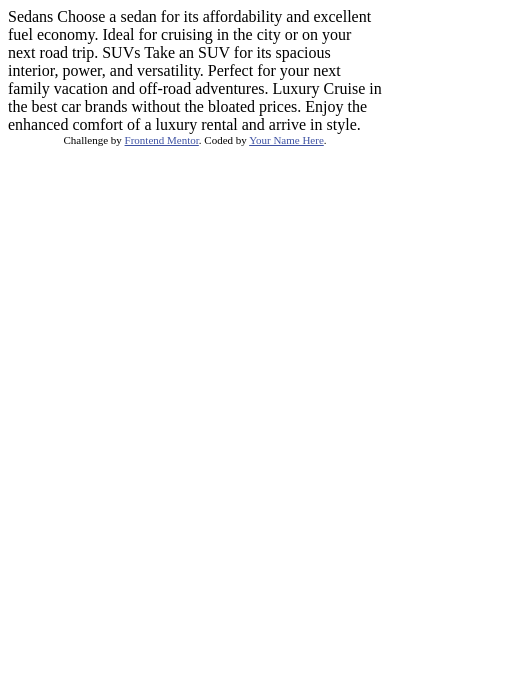
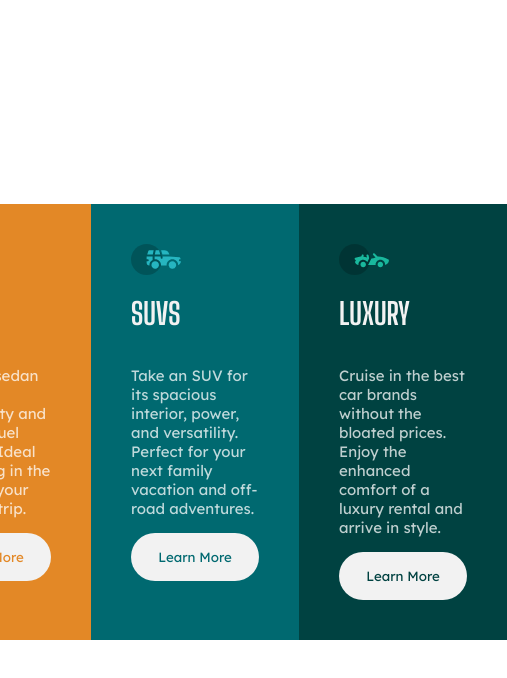
Before and after one commit to ucolinmee/frontendmentor-3ColumnCard, a plain HTML site: page index.html in a window 390 px wide. Shown: the whole page, 507 px wide, since content can reach past the window. Drawn offline with Linux system fonts and the light colour scheme.

Commit message:
Add basic html and css
all elements added and basic styling, left to adjust layout, active states and mobile view

```diff
--- a/index.html
+++ b/index.html
@@ -1,34 +1,67 @@
-<html lang="en"><head>
-    <meta charset="UTF-8">
-    <meta name="viewport" content="width=device-width, initial-scale=1.0"> <!-- displays site properly based on user's device -->
+<html lang="en">
+  <head>
+    <meta charset="UTF-8" />
+    <meta name="viewport" content="width=device-width, initial-scale=1.0" />
+    <!-- displays site properly based on user's device -->
 
-    <link rel="icon" type="image/png" sizes="32x32" href="./images/favicon-32x32.png">
+    <link
+      rel="icon"
+      type="image/png"
+      sizes="32x32"
+      href="./images/favicon-32x32.png"
+    />
+
+    <link rel="preconnect" href="https://fonts.googleapis.com" />
+    <link rel="preconnect" href="https://fonts.gstatic.com" crossorigin />
+    <link
+      href="https://fonts.googleapis.com/css2?family=Big+Shoulders+Display:wght@700&family=Lexend+Deca&display=swap"
+      rel="stylesheet"
+    />
+
+    <link rel="stylesheet" href="style.css" />
 
     <title>Frontend Mentor | 3-column preview card component</title>
-
-    <!-- Feel free to remove these styles or customise in your own stylesheet 👍 -->
-    <style>
-      .attribution { font-size: 11px; text-align: center; }
-      .attribution a { color: hsl(228, 45%, 44%); }
-    </style>
   </head>
   <body>
+    <div class="main">
+      <div class="card">
+        <div class="left column">
+          <img src="./images/icon-sedans.svg" />
+          <h1>SEDANS</h1>
+          <p>
+            Choose a sedan for its affordability and excellent fuel economy.
+            Ideal for cruising in the city or on your next road trip.
+          </p>
+          <button>Learn More</button>
+        </div>
+        <div class="middle column">
+          <img src="./images/icon-suvs.svg" />
+          <h1>SUVS</h1>
+          <p>
+            Take an SUV for its spacious interior, power, and versatility.
+            Perfect for your next family vacation and off-road adventures.
+          </p>
+          <button>Learn More</button>
+        </div>
+        <div class="right column">
+          <img src="./images/icon-luxury.svg" />
+          <h1>LUXURY</h1>
+          <p>
+            Cruise in the best car brands without the bloated prices. Enjoy the
+            enhanced comfort of a luxury rental and arrive in style.
+          </p>
+          <button>Learn More</button>
+        </div>
+      </div>
+    </div>
+  </body>
 
-    Sedans
-    Choose a sedan for its affordability and excellent fuel economy. Ideal for cruising in the city
-    or on your next road trip.
-
-    SUVs
-    Take an SUV for its spacious interior, power, and versatility. Perfect for your next family vacation
-    and off-road adventures.
-
-    Luxury
-    Cruise in the best car brands without the bloated prices. Enjoy the enhanced comfort of a luxury
-    rental and arrive in style.
-
+  <!-- <footer>
     <div class="attribution">
-      Challenge by <a href="https://www.frontendmentor.io?ref=challenge" target="_blank">Frontend Mentor</a>.
-      Coded by <a href="#">Your Name Here</a>.
+      Challenge by
+      <a href="https://www.frontendmentor.io?ref=challenge" target="_blank"
+        >Frontend Mentor</a
+      >. Coded by <a href="https://github.com/ucolinmee/">Colin Meehan</a>.
     </div>
-
-  </body></html>
+  </footer> -->
+</html>
--- /dev/null
+++ b/style.css
@@ -0,0 +1,77 @@
+body {
+  display: flex;
+  min-height: 80vh;
+  justify-content: center;
+  align-items: center;
+  font-size: 15px;
+}
+
+img {
+    width: 50px;
+}
+
+h1 {
+    color: hsl(0, 0%, 95%);
+    font-family: "Big Shoulders Display", sans-serif;
+}
+
+p {
+    color: hsla(0, 0%, 100%, 0.75);
+    font-family: "Lexend Deca", sans-serif;
+}
+
+button {
+    width: 8rem;
+    height: 3rem;
+    background-color: hsl(0, 0%, 95%);
+    border: none;
+    border-radius: 30px;
+    font-family: "Lexend Deca", sans-serif;
+}
+
+.card {
+    display: flex;
+    border-radius: 30px;
+}
+
+.column {
+    display: flex;
+    flex-direction: column;
+    padding: 2.5rem;
+}
+
+.left {
+  background-color: hsl(31, 77%, 52%);
+  padding: 2.5rem;
+}
+
+.left button {
+    color: hsl(31, 77%, 52%);
+}
+
+.middle {
+  background-color: hsl(184, 100%, 22%);
+  padding: 2.5rem;
+}
+
+.middle button {
+    color: hsl(184, 100%, 22%);
+}
+
+.right {
+  background-color: hsl(179, 100%, 13%);
+  padding: 2.5rem;
+}
+
+.right button {
+    color: hsl(179, 100%, 13%);
+}
+
+.attribution {
+  font-size: 11px;
+  text-align: center;
+  align-self: flex-end;
+}
+.attribution a {
+  color: hsl(228, 45%, 44%);
+}
```
